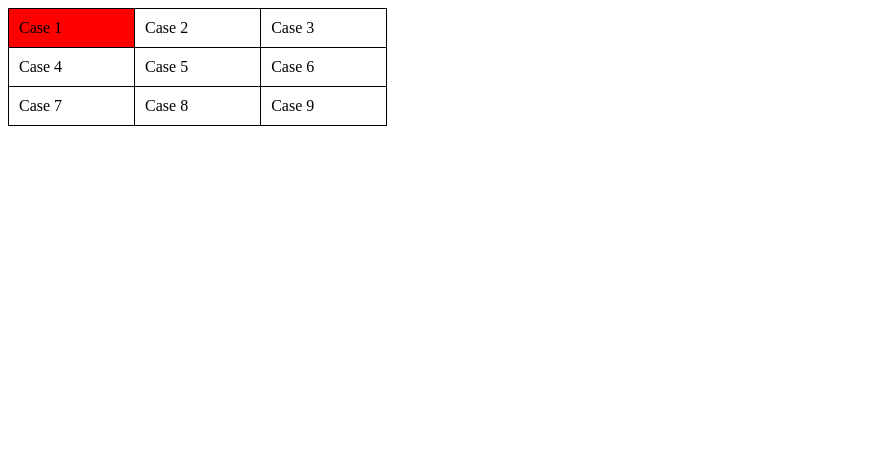
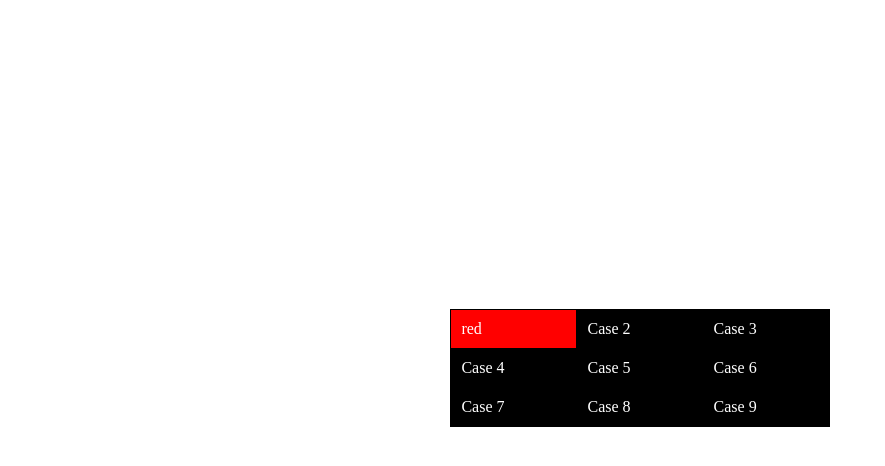
Before and after one commit to Chaxwell/exo1-events, a plain HTML site: page index.html in a window 1280 px wide. Both pictures are taken after a click on the element "Case 1". Shown: the whole page, without its empty margins (0-885 px from the left). Drawn offline with Linux system fonts and the light colour scheme.

Commit message:
Ajout de commentaires et de fioritures

```diff
--- a/events.css
+++ b/events.css
@@ -7,6 +7,7 @@
     justify-content: center;
     align-items: center;
     height: 90vh;
+    color: white;
 }
 
 
@@ -14,8 +15,6 @@ table, td {
     border: 1px solid black;
     border-collapse: collapse;
     padding: 10px;
-}
-
-table {
+    background-color: black;
     width: 30%;
 }
--- a/events.js
+++ b/events.js
@@ -12,15 +12,28 @@ const couleurs = [
 
 function eventListener() {
     for (let n = 0; n < couleurs.length; n++) {
+        // S'il n'y a pas de couleur définie, on commence par la premire couleur du tableau
         if (this.style.backgroundColor == '') {
-            this.style.backgroundColor = 'red';
-            break;
+            this.style.backgroundColor = couleurs[0];
+            this.innerHTML = `${couleurs[n]}`;
+            break;; // Evite de boucler sur toutes les valeurs inutiles.
         }
 
+        // Change la couleur actuelle, par la couleur suivante [Améliorable]
         if (this.style.backgroundColor == couleurs[n]) {
             this.style.backgroundColor = couleurs[n+1];
-            break;
+            this.innerHTML = `${couleurs[n+1]}`;
+
+            // Reset couleurs
+            if (n == couleurs.length - 1) {
+                this.style.backgroundColor = couleurs[0];
+                this.innerHTML = `${couleurs[0]}`;
+            }
+
+            break; // Permet de ne changer qu'une couleur à la fois.
         }
+
+
     }
 }
 
--- a/index.html
+++ b/index.html
@@ -11,6 +11,7 @@
 
 <body>
 
+    <div class="container">
         <table>
             <tr>
                 <td>Case 1</td>
@@ -28,6 +29,7 @@
                 <td>Case 9</td>
             </tr>
         </table>
+    </div>
 
     <script src="events.js"></script>
 </body>
```
Lines whose indentation alone changed are shown as unchanged.
